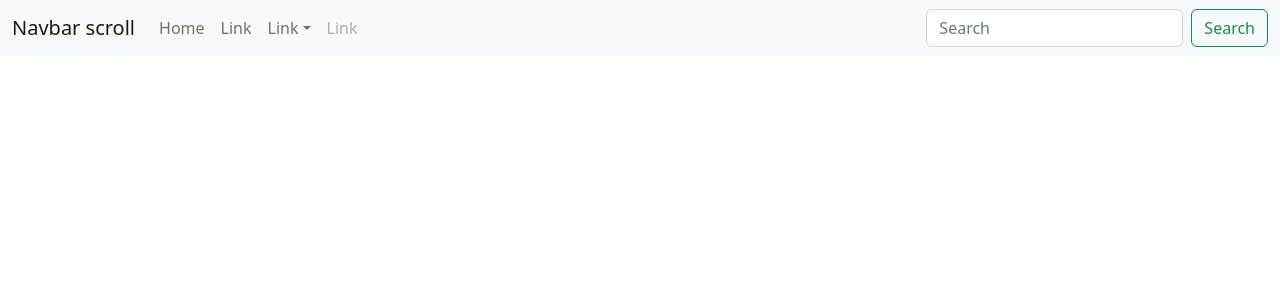
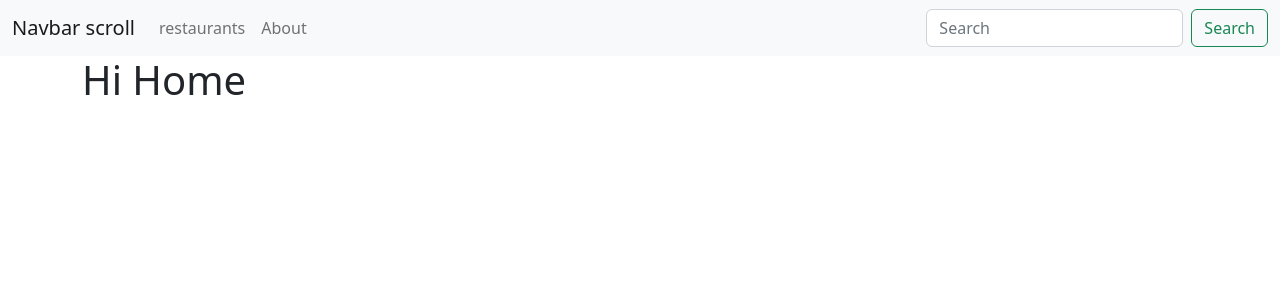
Before and after one commit to tcp1990/G6S10-ReactJS-GradedProject3, a React (Create React App) app in the folder client/: page / in a window 1280 px wide. Shown: the top 300 px of the page. Built offline with nearby package versions, Linux system fonts and the light colour scheme.

Commit message:
[Add/update files]

```diff
--- a/client/src/App.tsx
+++ b/client/src/App.tsx
@@ -1,28 +1,23 @@
-import React from 'react';
-import logo from './logo.svg';
 import './App.css';
 import NavigationMenu from './components/NavigationMenu';
+import Container from 'react-bootstrap/Container';
+import { BrowserRouter, Route, Routes } from 'react-router-dom';
 
 function App() {
   return (
     <>
-      <NavigationMenu />
-      {/* <div className="App">
-        <header className="App-header">
-          <img src={logo} className="App-logo" alt="logo" />
-          <p>
-            Edit <code>src/App.tsx</code> and save to reload.
-          </p>
-          <a
-            className="App-link"
-            href="https://reactjs.org"
-            target="_blank"
-            rel="noopener noreferrer"
-          >
-            Learn React
-          </a>
-        </header>
-      </div> */}
+      <BrowserRouter>
+        <NavigationMenu />
+
+        <Container>
+          <Routes>
+            <Route path="/about" element={<h1>Hi About</h1>} />
+            <Route path="/restaurants/:id" element={<h1>Hi restaurant details</h1>} />
+            <Route path="/restaurants" element={<h1>Hi restaurants List</h1>} />
+            <Route path="/" element={<h1>Hi Home</h1>} />
+          </Routes>
+        </Container>
+      </BrowserRouter>
     </>
   );
 }
--- a/client/src/components/NavigationMenu.tsx
+++ b/client/src/components/NavigationMenu.tsx
@@ -1,9 +1,6 @@
 import Navbar from 'react-bootstrap/Navbar';
 import Nav from 'react-bootstrap/Nav';
 import Container from 'react-bootstrap/Container';
-import NavDropdown from 'react-bootstrap/NavDropdown';
-import { FontAwesomeIcon } from '@fortawesome/react-fontawesome'
-import { faPizzaSlice } from '@fortawesome/free-solid-svg-icons';
 import { NavLink } from 'react-router-dom';
 import Button from 'react-bootstrap/Button';
 import Form from 'react-bootstrap/Form';
@@ -12,7 +9,7 @@ const NavigationMenu = () => {
     return (
         <Navbar bg="light" expand="lg">
             <Container fluid>
-                <Navbar.Brand href="#">Navbar scroll</Navbar.Brand>
+                <Navbar.Brand to="/" as={NavLink}>Navbar scroll</Navbar.Brand>
                 <Navbar.Toggle aria-controls="navbarScroll" />
                 <Navbar.Collapse id="navbarScroll">
                     <Nav
@@ -20,21 +17,8 @@ const NavigationMenu = () => {
                         style={{ maxHeight: '100px' }}
                         navbarScroll
                     >
-                        <Nav.Link href="#action1">Home</Nav.Link>
-                        <Nav.Link href="#action2">Link</Nav.Link>
-                        <NavDropdown title="Link" id="navbarScrollingDropdown">
-                            <NavDropdown.Item href="#action3">Action</NavDropdown.Item>
-                            <NavDropdown.Item href="#action4">
-                                Another action
-                            </NavDropdown.Item>
-                            <NavDropdown.Divider />
-                            <NavDropdown.Item href="#action5">
-                                Something else here
-                            </NavDropdown.Item>
-                        </NavDropdown>
-                        <Nav.Link href="#" disabled>
-                            Link
-                        </Nav.Link>
+                        <Nav.Link to="/restaurants" as={NavLink}>restaurants</Nav.Link>
+                        <Nav.Link to="/about" as={NavLink}>About</Nav.Link>
                     </Nav>
                     <Form className="d-flex">
                         <Form.Control
--- a/client/src/index.tsx
+++ b/client/src/index.tsx
@@ -4,6 +4,7 @@ import './index.css';
 import App from './App';
 import reportWebVitals from './reportWebVitals';
 import 'bootstrap/dist/css/bootstrap.min.css';
+import '@fortawesome/fontawesome-free/css/all.min.css';
 
 const root = ReactDOM.createRoot(
   document.getElementById('root') as HTMLElement
```
Also changed, not shown: client/src/logo.svg (deleted).
